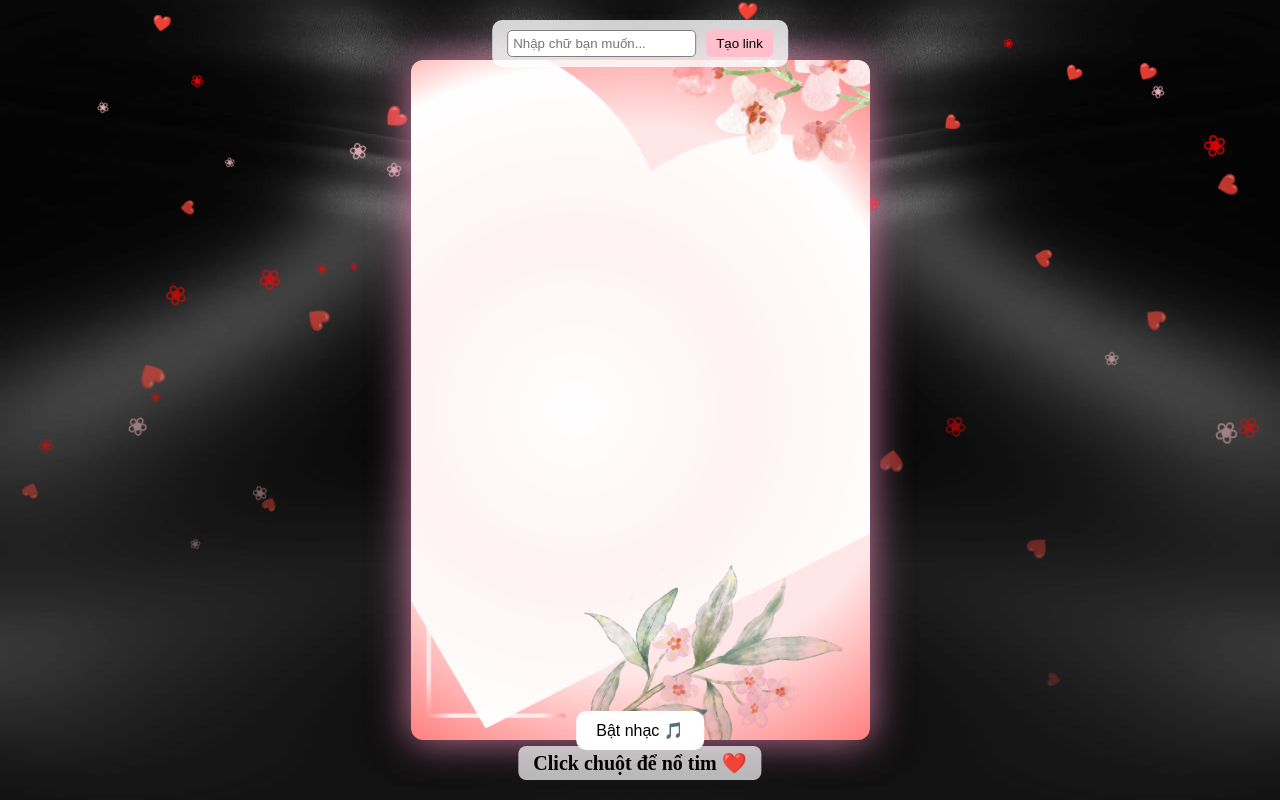
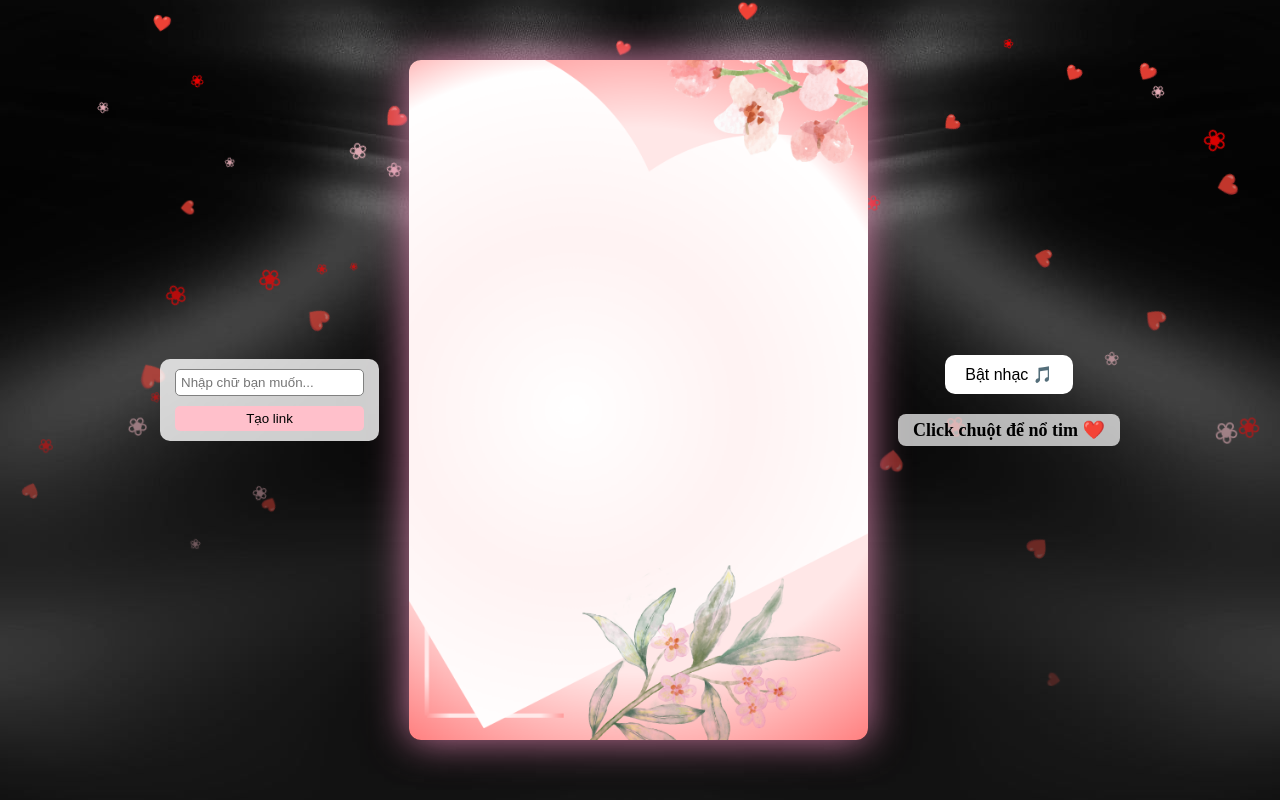
Before and after one commit to Dlhthong/Love, a plain HTML site: page index.html in a window 1280 px wide. Drawn offline with Linux system fonts and the light colour scheme.

Commit message:
Update index.html

```diff
--- a/index.html
+++ b/index.html
@@ -25,27 +25,34 @@
     body::after { right: 0; transform: scaleX(-1); }
     body::before { left: 0; }
 
-    /* Khung chứa lá thư + chữ */
+    /* bố cục chính */
+    .wrapper {
+      display: flex;
+      align-items: center;
+      justify-content: center;
+      gap: 30px;
+      z-index: 2;
+    }
+
+    /* lá thư */
     .centerBox {
       position: relative;
-      z-index: 2;
       display: flex;
       justify-content: center;
       align-items: center;
-      max-height: 85vh; /* luôn vừa khung */
+      max-height: 85vh;
     }
-
     .centerBox img {
-      height: 85vh;   /* ép theo chiều cao màn hình */
-      width: auto;    /* giữ tỉ lệ */
+      height: 85vh;
+      width: auto;
       border-radius: 12px;
       box-shadow: 0 0 40px rgba(255,150,200,0.8);
     }
 
-    /* chữ hiển thị trong bức thư */
+    /* chữ trong lá thư */
     #displayText {
       position: absolute;
-      top: 55%; /* chỉnh cho chữ nằm trong phần trắng */
+      top: 50%;
       left: 50%;
       transform: translate(-50%, -50%);
       width: 70%;
@@ -53,16 +60,19 @@
       font-size: 28px;
       font-weight: bold;
       color: black;
-      z-index: 8;
+      opacity: 0; /* ban đầu ẩn */
+      transition: opacity 1s ease;
       white-space: pre-wrap;
-      word-wrap: break-word;
       text-shadow:
         0 0 6px #fff,
         0 0 12px #fff,
         1px 1px 2px rgba(0,0,0,0.8);
     }
+    #displayText.show {
+      opacity: 1;
+    }
 
-    /* Hiệu ứng hoa rơi */
+    /* hiệu ứng hoa rơi */
     .petal {
       position: fixed;
       top: -10px;
@@ -76,38 +86,7 @@
       to { transform: translateY(110vh) rotate(360deg); opacity: 0; }
     }
 
-    /* Nút bật nhạc */
-    #playBtn {
-      position: absolute;
-      bottom: 50px;
-      left: 50%;
-      transform: translateX(-50%);
-      background: white;
-      border: none;
-      padding: 10px 20px;
-      border-radius: 10px;
-      font-size: 16px;
-      cursor: pointer;
-      z-index: 3;
-    }
-    audio { display: none; }
-
-    /* Gợi ý click */
-    #hint {
-      position: absolute;
-      bottom: 20px;
-      left: 50%;
-      transform: translateX(-50%);
-      font-size: 20px;
-      font-weight: bold;
-      color: black;
-      z-index: 3;
-      background: rgba(255,255,255,0.7);
-      padding: 5px 15px;
-      border-radius: 8px;
-    }
-
-    /* Tim to ban đầu */
+    /* tim to ban đầu */
     #bigHeart {
       position: fixed;
       top: 50%;
@@ -124,7 +103,7 @@
       100% { transform: translate(-50%, -50%) scale(1); opacity: 1; }
     }
 
-    /* Mảnh tim/hoa bay khi nổ */
+    /* mảnh tim/hoa nổ */
     .fragment {
       position: fixed;
       font-size: 24px;
@@ -139,17 +118,14 @@
       }
     }
 
-    /* form nhập chữ */
+    /* khung nhập chữ bên trái */
     #inputBox {
-      position: absolute;
-      top: 20px;
-      left: 50%;
-      transform: translateX(-50%);
       z-index: 20;
       background: rgba(255,255,255,0.8);
       padding: 10px 15px;
       border-radius: 10px;
       display: flex;
+      flex-direction: column;
       gap: 10px;
     }
     #inputBox input {
@@ -164,6 +140,31 @@
       cursor: pointer;
       background: pink;
     }
+
+    /* nút nhạc + hint bên phải */
+    .rightPanel {
+      display: flex;
+      flex-direction: column;
+      align-items: center;
+      gap: 20px;
+      z-index: 20;
+    }
+    #playBtn {
+      background: white;
+      border: none;
+      padding: 10px 20px;
+      border-radius: 10px;
+      font-size: 16px;
+      cursor: pointer;
+    }
+    #hint {
+      font-size: 18px;
+      font-weight: bold;
+      color: black;
+      background: rgba(255,255,255,0.7);
+      padding: 5px 15px;
+      border-radius: 8px;
+    }
   </style>
 </head>
 <body>
@@ -173,20 +174,25 @@
 
   <div id="bigHeart">❤️</div>
 
-  <!-- Lá thư + chữ -->
+  <div class="wrapper">
+    <!-- trái -->
+    <div id="inputBox">
+      <input type="text" id="message" placeholder="Nhập chữ bạn muốn...">
+      <button id="makeLink">Tạo link</button>
+    </div>
+
+    <!-- giữa -->
     <div class="centerBox">
       <img src="Love Letter.png" alt="Love Letter">
       <div id="displayText"></div>
     </div>
 
-  <!-- Nhập chữ -->
-  <div id="inputBox">
-    <input type="text" id="message" placeholder="Nhập chữ bạn muốn...">
-    <button id="makeLink">Tạo link</button>
-  </div>
-
+    <!-- phải -->
+    <div class="rightPanel">
       <button id="playBtn">Bật nhạc 🎵</button>
       <div id="hint">Click chuột để nổ tim ❤️</div>
+    </div>
+  </div>
 
   <script>
     // Mưa hoa
@@ -203,8 +209,9 @@
     }
     setInterval(createPetal, 80);
 
-    // Tim nổ đầu
+    // Tim nổ đầu + hiện chữ
     const bigHeart = document.getElementById("bigHeart");
+    const displayText = document.getElementById("displayText");
     setTimeout(() => {
       explode(
         bigHeart.getBoundingClientRect().left + bigHeart.offsetWidth/2,
@@ -212,7 +219,8 @@
         120, 400
       );
       bigHeart.style.display = "none";
-    }, 1000);
+      displayText.classList.add("show");
+    }, 1500);
 
     function explode(x, y, count, radius=150) {
       for (let i = 0; i < count; i++) {
@@ -269,10 +277,9 @@
       btn.style.display = "none";
     });
 
-    // ---- Chức năng nhập chữ + tạo link ----
+    // Nhập chữ + tạo link
     const msgInput = document.getElementById("message");
     const makeLinkBtn = document.getElementById("makeLink");
-    const displayText = document.getElementById("displayText");
 
     makeLinkBtn.addEventListener("click", () => {
       const text = encodeURIComponent(msgInput.value.trim());
```
Lines whose indentation alone changed are shown as unchanged.
